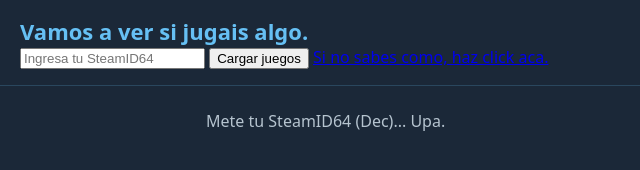
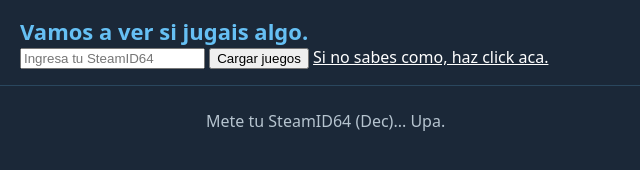
Before and after one commit to carloslmar/nodestebalog, a website: page public/index.html in a window 1280 px wide. Shown: the whole page, without its empty margins (0-640 px from the left). Drawn offline with Linux system fonts and the light colour scheme; no server answers.

Commit message:
Add files via upload

```diff
--- a/public/index.html
+++ b/public/index.html
@@ -16,7 +16,7 @@
           required
         />
         <button type="submit">Cargar juegos</button>
-        <a href="https://www.steamidfinder.com/"
+        <a target="_blank:" href="https://www.steamidfinder.com/"
           >Si no sabes como, haz click aca.</a
         >
       </form>
--- a/public/styles.css
+++ b/public/styles.css
@@ -17,6 +17,27 @@
   padding: 16px 20px;
   border-bottom: 1px solid #2a475e;
 }
+
+/* unvisited link */
+a:link {
+  color: white;
+}
+
+/* visited link */
+a:visited {
+  color: white;
+}
+
+/* mouse over link */
+a:hover {
+  color: rgb(255, 0, 255);
+}
+
+/* selected link */
+a:active {
+  color: rgb(0, 174, 255);
+}
+
 h1 {
   margin: 0;
   color: var(--accent);
```
